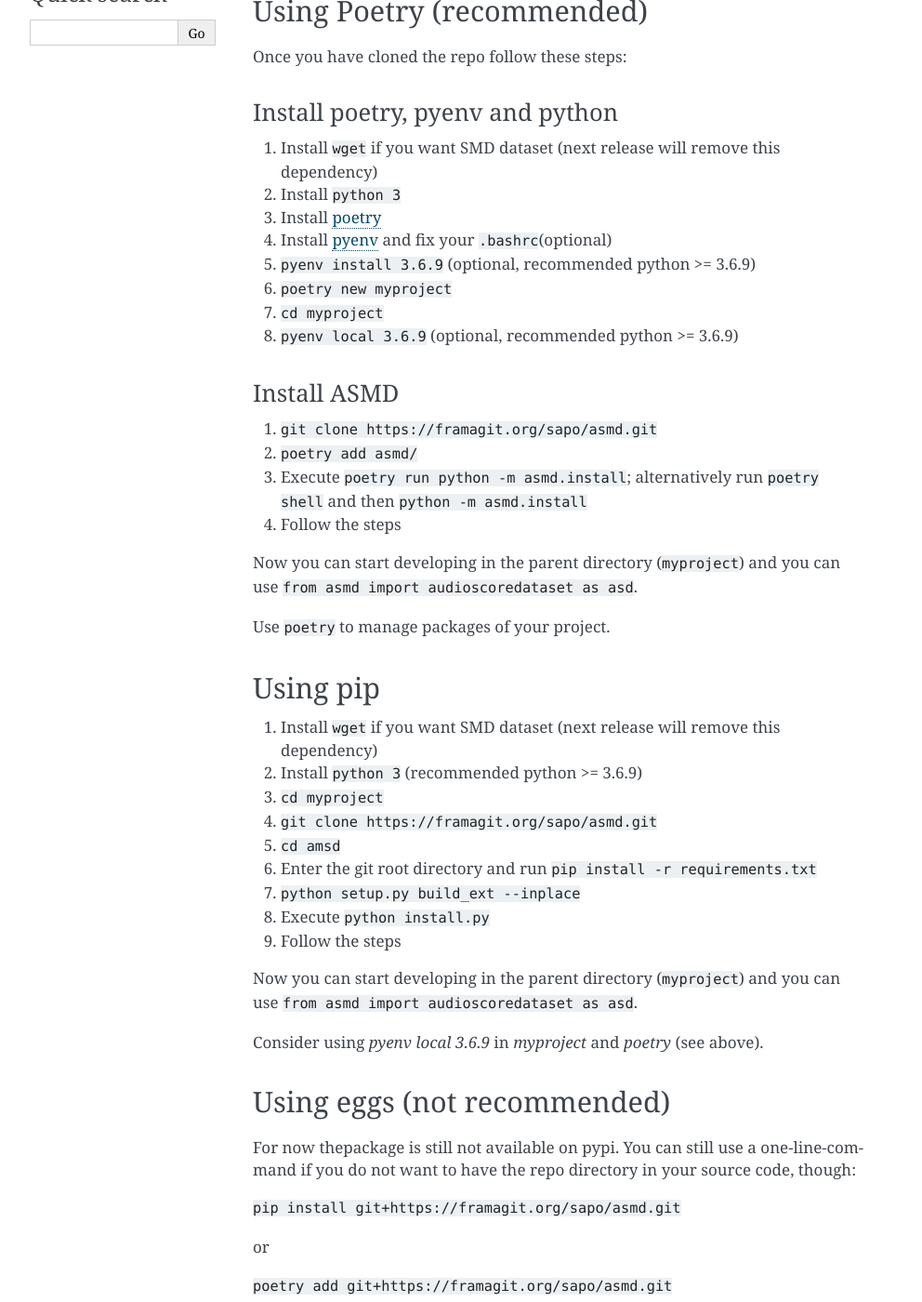
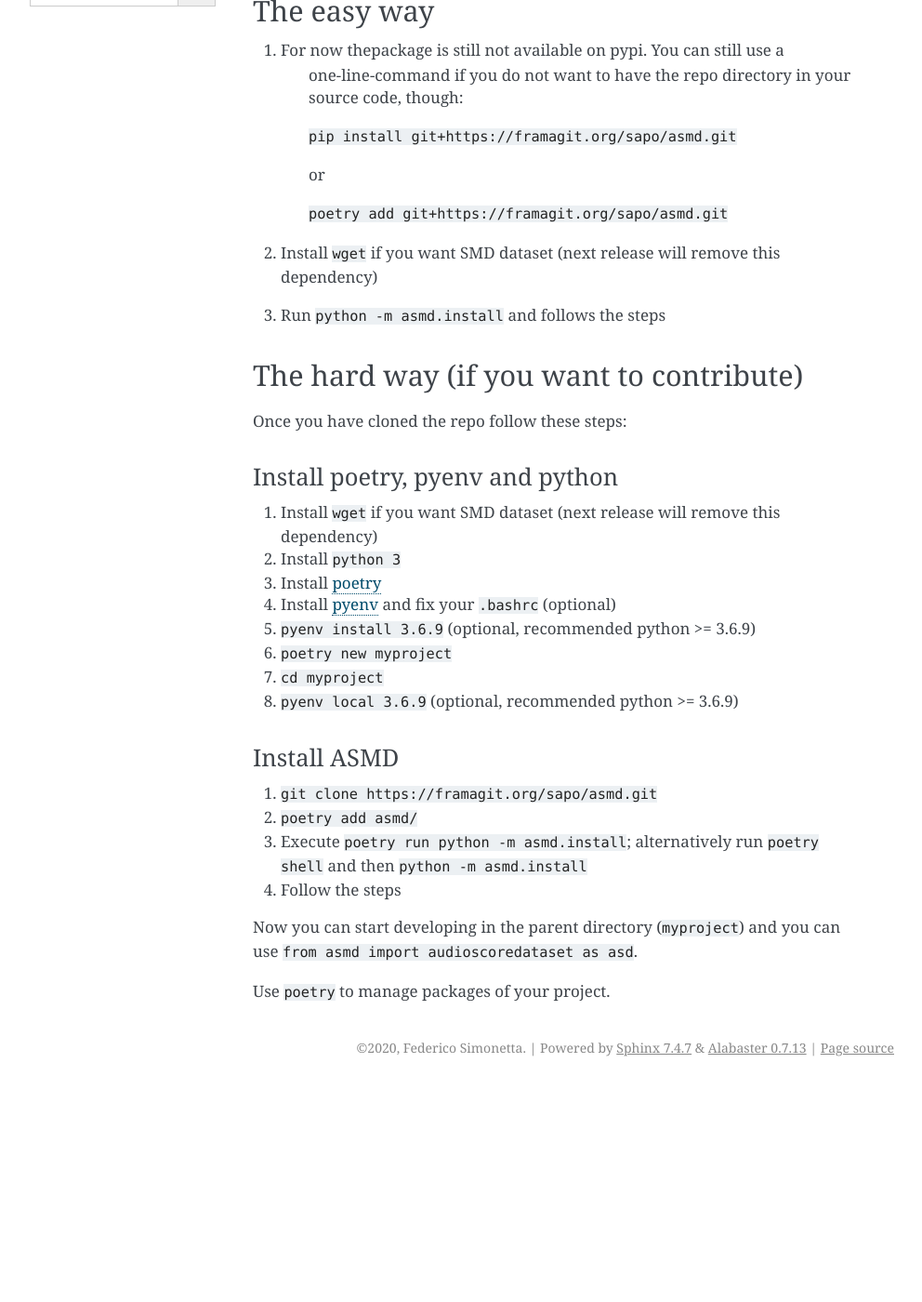
Before and after one commit to LIMUNIMI/ASMD, a Sphinx documentation site: the page built from docs/Installation.rst, in a window 1280 px wide and 1400 px high, scrolled down 395 px. Shown: the whole window at 93% size, without its empty margins (148-1140 px from the left). Built offline with Sphinx 7.4.7, drawn with Linux system fonts in a browser that asks for light colours; pages that are not in the unit, such as notebooks, are missing from menus; after the commit the page ends 1561 px from its top, so only the background shows below that; some of the changed text lies outside the part shown.

Commit message:
Added LFS, updated requirements.txt, easier installation pipeline
Former-commit-id: e60c6646ab33fa2ff45d2fd4842ede43aca1a97a
Former-commit-id: 034092b05357c0eee33eba77f19befc7092fe160

```diff
--- a/docs/Installation.rst
+++ b/docs/Installation.rst
@@ -15,8 +15,24 @@ During the installation, the provided ground-truth will be extracted; however,
 you can recreate them from scratch for tweaking parameters. The next section
 will explain how you can achieve this.
 
-Using Poetry (recommended)
---------------------------
+The easy way
+----
+#. For now thepackage is still not available on pypi. You can still use a
+    one-line-command if you do not want to have the repo directory in your source
+    code, though:
+
+    ``pip install git+https://framagit.org/sapo/asmd.git``
+
+    or
+
+    ``poetry add git+https://framagit.org/sapo/asmd.git``
+
+#. Install ``wget`` if you want SMD dataset (next release will remove this dependency)
+#. Run ``python -m asmd.install`` and follows the steps
+
+
+The hard way (if you want to contribute)
+----
 
 Once you have cloned the repo follow these steps:
 
@@ -27,7 +43,7 @@ Install poetry, pyenv and python
 #. Install ``python 3``
 #. Install `poetry <https://python-poetry.org/docs/#installation>`__
 #. Install `pyenv <https://github.com/pyenv/pyenv#installation>`__ and fix your
-   ``.bashrc``\ (optional)
+   ``.bashrc`` (optional)
 #. ``pyenv install 3.6.9`` (optional, recommended python >= 3.6.9)
 #. ``poetry new myproject``
 #. ``cd myproject``
@@ -46,36 +62,3 @@ Now you can start developing in the parent directory (``myproject``) and
 you can use ``from asmd import audioscoredataset as asd``.
 
 Use ``poetry`` to manage packages of your project.
-
-Using pip
----------
-
-#. Install ``wget`` if you want SMD dataset (next release will remove this dependency)
-#. Install ``python 3`` (recommended python >= 3.6.9)
-#. ``cd myproject``
-#. ``git clone https://framagit.org/sapo/asmd.git``
-#. ``cd amsd``
-#. Enter the git root directory and run ``pip install -r requirements.txt``
-#. ``python setup.py build_ext --inplace``
-#. Execute ``python install.py``
-#. Follow the steps
-
-Now you can start developing in the parent directory (``myproject``) and
-you can use ``from asmd import audioscoredataset as asd``.
-
-Consider using `pyenv local 3.6.9` in `myproject` and `poetry` (see above).
-
-Using eggs (not recommended)
-----------------------------
-
-For now thepackage is still not available on pypi. You can still use a
-one-line-command if you do not want to have the repo directory in your source
-code, though:
-
-``pip install git+https://framagit.org/sapo/asmd.git``
-
-or
-
-``poetry add git+https://framagit.org/sapo/asmd.git``
-
-#. Install ``wget`` if you want SMD dataset (next release will remove this dependency)
--- a/requirements.txt
+++ b/requirements.txt
@@ -1,3 +1,4 @@
+Warning: The lock file is not up to date with the latest changes in pyproject.toml. You may be getting outdated dependencies. Run update to update them.
 alive-progress==1.3.3 \
     --hash=sha256:d28dc975134a499528ea61833e2bacb44de52d0ed1fe8124dd8d92027fd07f62 \
     --hash=sha256:e393f2f2955ccff3be4e60fbd6183e554be62b9e9f2e12bab8e3563a471daa24
```
Also changed, not shown: .gitmodules (added), 1 other file.
